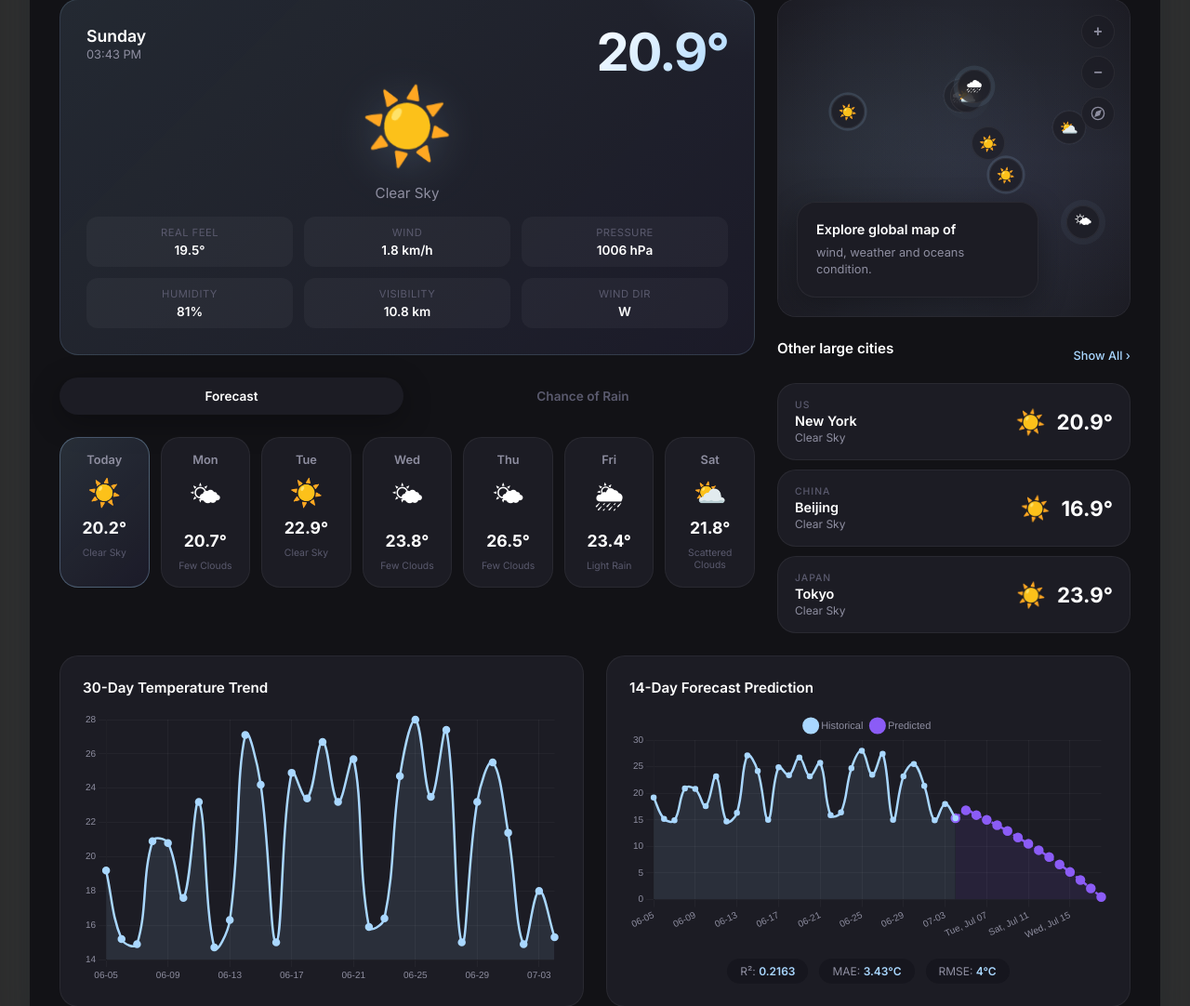
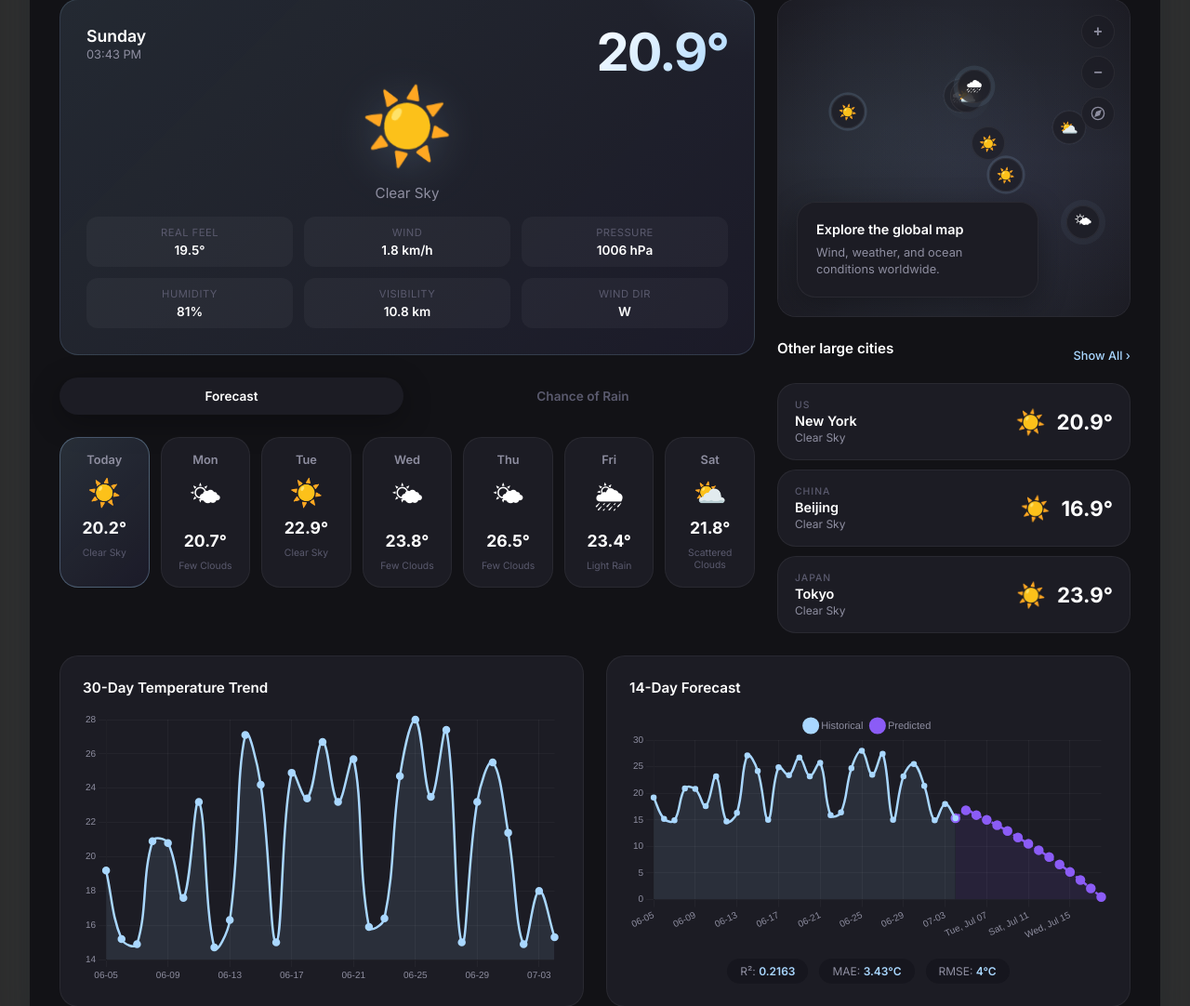
Before and after one commit to Leela-Sai-Vardhan/Weather-Predictor, a Flask app: page / in a window 1280 px wide. Shown: the part 215-1297 px from the top of the page at 93% size. Run offline with Flask 3, Linux system fonts and the light colour scheme.

Commit message:
cleanup: tone down AI/marketing language throughout

```diff
--- a/predictor.py
+++ b/predictor.py
@@ -16,7 +16,7 @@ def prepare_features(data):
 
 
 def train_forecast_model(data):
-    """Train model in-memory. No file writes (Vercel read-only fs)."""
+    """Train the prediction model."""
     df = prepare_features(data)
     X = df[['day_num']].values
     y = df['temp'].values
--- a/templates/index.html
+++ b/templates/index.html
@@ -131,8 +131,8 @@
                         </div>
                         <div class="map-explore-card">
                             <div class="explore-content">
-                                <h4>Explore global map of</h4>
-                                <p>wind, weather and oceans condition.</p>
+                                <h4>Explore the global map</h4>
+                                <p>Wind, weather, and ocean conditions worldwide.</p>
                             </div>
                         </div>
                         <div class="map-controls">
@@ -197,7 +197,7 @@
                 <div class="chart-wrap"><canvas id="historicalChart"></canvas></div>
             </div>
             <div class="analytics-card">
-                <h3 class="section-title">14-Day Forecast Prediction</h3>
+                <h3 class="section-title">14-Day Forecast</h3>
                 <div class="chart-wrap"><canvas id="predictionChart"></canvas></div>
                 <div class="model-metrics" id="modelMetrics"></div>
             </div>
--- a/weather_api.py
+++ b/weather_api.py
@@ -115,7 +115,7 @@ def get_forecast(city, days=7):
 
 
 def get_historical_data(city, days=30):
-    """Generate historical data in-memory. No file writes (Vercel read-only fs)."""
+    """Generate simulated historical data."""
     return generate_mock_historical(city, days)
 
 
```
Also changed, not shown: README.md.
